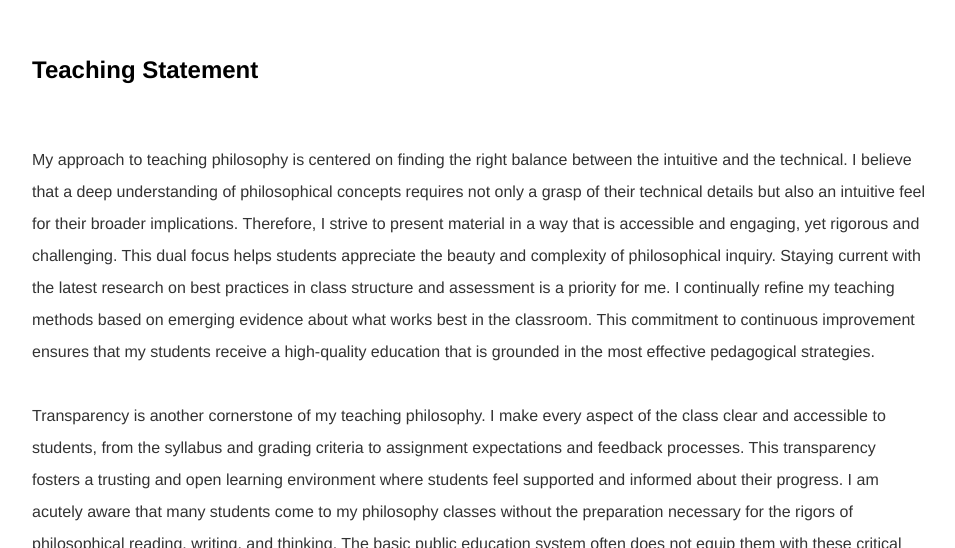
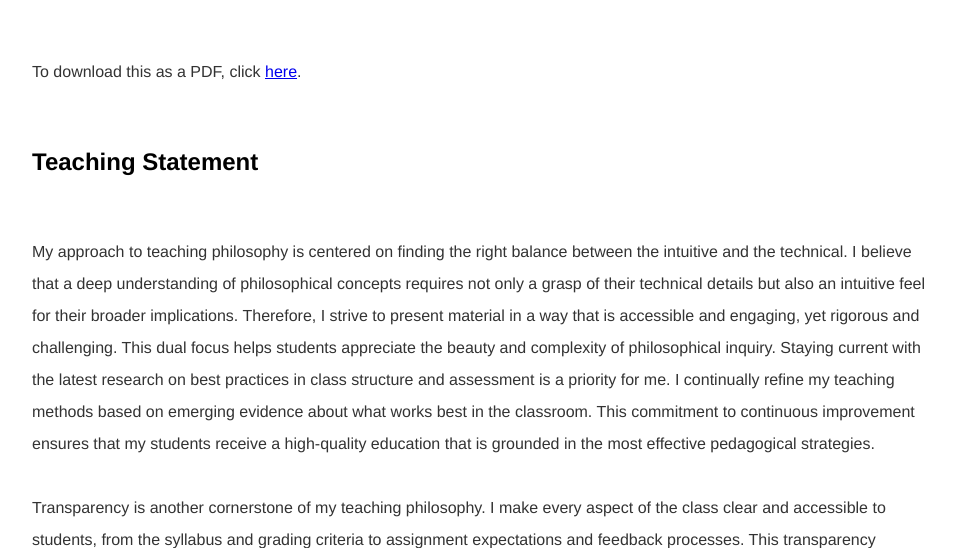
Before and after one commit to kevinjpatton/kevinjpatton.github.io, a Jekyll site: the page built from pedagogy/teachingstatement.html, in a window 1280 px wide and 900 px high, cut to the strip 352-900 px from the top of the window. Shown: the whole strip, without its empty margins (160-1115 px from the left). Built offline with Jekyll 4.4.1, drawn with Linux system fonts in a browser that asks for light colours; Markdown is read by kramdown in place of the engine named in the settings.

Commit message:
Update teachingstatement.html

```diff
--- a/pedagogy/teachingstatement.html
+++ b/pedagogy/teachingstatement.html
@@ -2,6 +2,7 @@
 layout: pedagogy
 title: Teaching Statement
 ---
+<p>To download this as a PDF, click <a href="/pedagogy/handouts/Teaching Statement.pdf" target="_blank">here</a>.</p>
 <h2>Teaching Statement</h2>
 <p>My approach to teaching philosophy is centered on finding the right balance between the intuitive and the technical. I believe that a deep understanding of philosophical concepts requires not only a grasp of their technical details but also an intuitive feel for their broader implications. Therefore, I strive to present material in a way that is accessible and engaging, yet rigorous and challenging. This dual focus helps students appreciate the beauty and complexity of philosophical inquiry. Staying current with the latest research on best practices in class structure and assessment is a priority for me. I continually refine my teaching methods based on emerging evidence about what works best in the classroom. This commitment to continuous improvement ensures that my students receive a high-quality education that is grounded in the most effective pedagogical strategies.<br><br>
 
```
